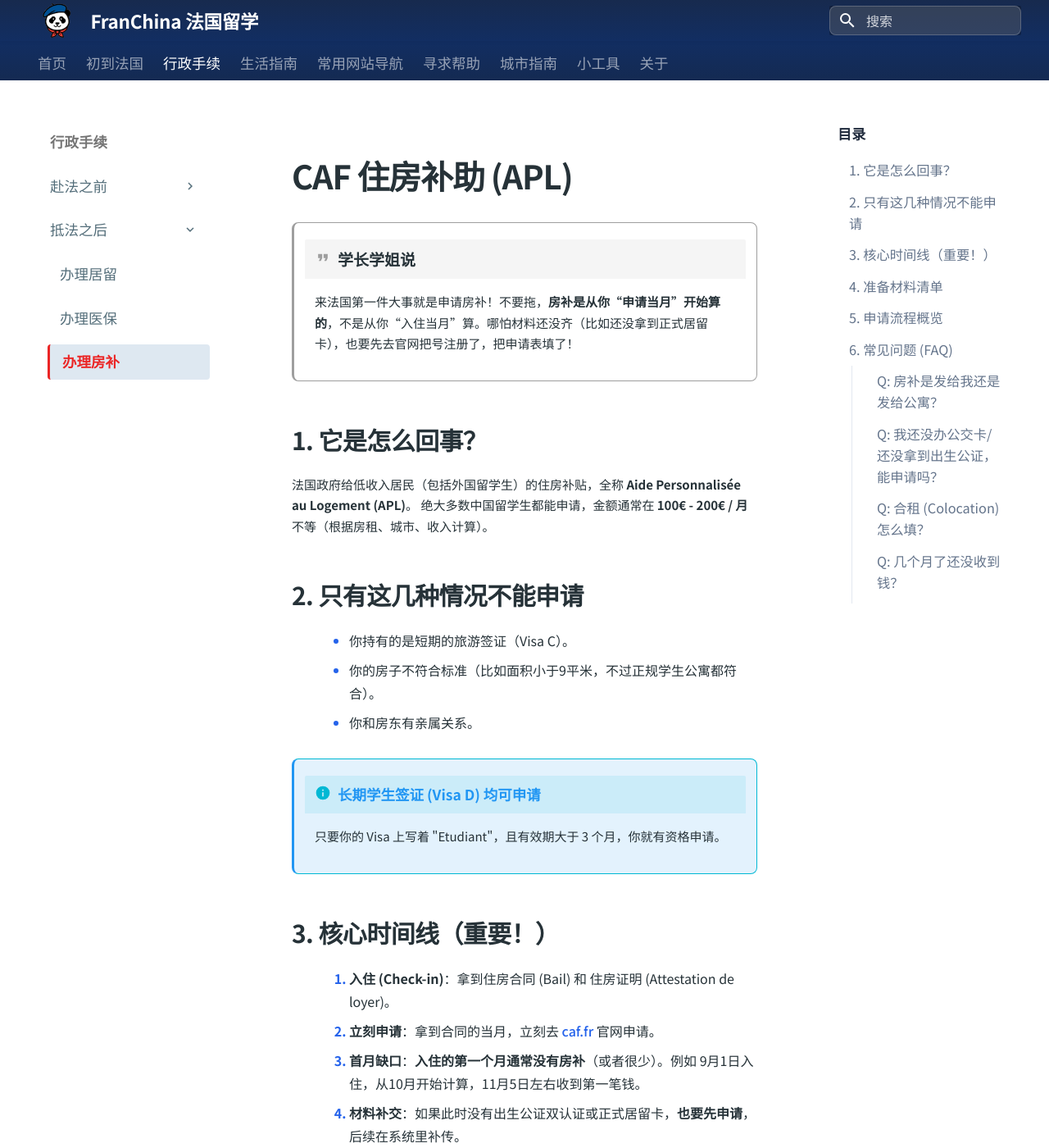
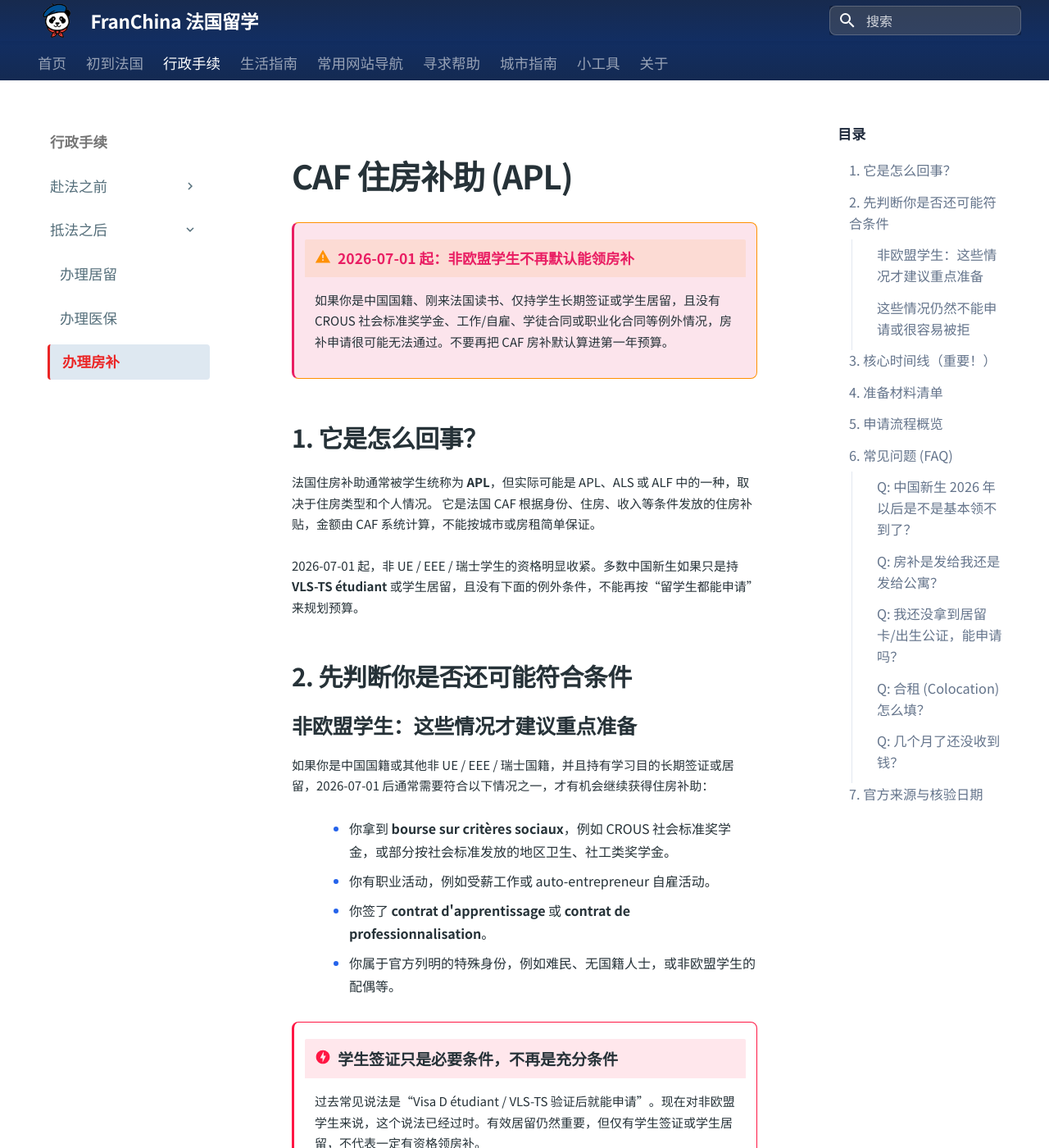
Before and after one commit to Kant-Righteous/franchina, an MkDocs documentation site: the page built from docs/pages/admin/after/caf.md, in a window 1280 px wide and 1400 px high. Shown: the whole window at 82% size. Built offline with MkDocs 1.6.1 and Material for MkDocs 9.7.7, drawn with Linux system fonts in a browser that asks for light colours; some of the changed text lies outside the part shown.

Commit message:
docs: 更新CAF申请指南，调整描述和新增资格条件

```diff
--- a/docs/pages/admin/after/caf.md
+++ b/docs/pages/admin/after/caf.md
@@ -1,36 +1,51 @@
 ---
 title: 法国房补 CAF 申请全攻略
-description: 2024 最新版法国 CAF 房屋补贴申请图文教程，涵盖必备材料与在线填表解析。
+description: 2026 最新版法国 CAF 房屋补贴申请说明，涵盖非欧盟学生新政、必备材料与在线申请要点。
 ---
 # CAF 住房补助 (APL)
 
-!!! quote "学长学姐说"
-    来法国第一件大事就是申请房补！不要拖，**房补是从你“申请当月”开始算的**，不是从你“入住当月”算。哪怕材料还没齐（比如还没拿到正式居留卡），也要先去官网把号注册了，把申请表填了！
+!!! warning "2026-07-01 起：非欧盟学生不再默认能领房补"
+    如果你是中国国籍、刚来法国读书、仅持学生长期签证或学生居留，且没有 CROUS 社会标准奖学金、工作/自雇、学徒合同或职业化合同等例外情况，房补申请很可能无法通过。不要再把 CAF 房补默认算进第一年预算。
 
 ## 1. 它是怎么回事？
-法国政府给低收入居民（包括外国留学生）的住房补贴，全称 **Aide Personnalisée au Logement (APL)**。
-绝大多数中国留学生都能申请，金额通常在 **100€ - 200€ / 月** 不等（根据房租、城市、收入计算）。
+法国住房补助通常被学生统称为 **APL**，但实际可能是 APL、ALS 或 ALF 中的一种，取决于住房类型和个人情况。
+它是法国 CAF 根据身份、住房、收入等条件发放的住房补贴，金额由 CAF 系统计算，不能按城市或房租简单保证。
 
-## 2. 只有这几种情况**不能**申请
-*   你持有的是短期的旅游签证（Visa C）。
-*   你的房子不符合标准（比如面积小于9平米，不过正规学生公寓都符合）。
-*   你和房东有亲属关系。
+2026-07-01 起，非 UE / EEE / 瑞士学生的资格明显收紧。多数中国新生如果只是持 **VLS-TS étudiant** 或学生居留，且没有下面的例外条件，不能再按“留学生都能申请”来规划预算。
 
-!!! info "长期学生签证 (Visa D) 均可申请"
-    只要你的 Visa 上写着 "Etudiant"，且有效期大于 3 个月，你就有资格申请。
+## 2. 先判断你是否还可能符合条件
+### 非欧盟学生：这些情况才建议重点准备
+如果你是中国国籍或其他非 UE / EEE / 瑞士国籍，并且持有学习目的长期签证或居留，2026-07-01 后通常需要符合以下情况之一，才有机会继续获得住房补助：
+
+*   你拿到 **bourse sur critères sociaux**，例如 CROUS 社会标准奖学金，或部分按社会标准发放的地区卫生、社工类奖学金。
+*   你有职业活动，例如受薪工作或 auto-entrepreneur 自雇活动。
+*   你签了 **contrat d'apprentissage** 或 **contrat de professionnalisation**。
+*   你属于官方列明的特殊身份，例如难民、无国籍人士，或非欧盟学生的配偶等。
+
+!!! danger "学生签证只是必要条件，不再是充分条件"
+    过去常见说法是“Visa D étudiant / VLS-TS 验证后就能申请”。现在对非欧盟学生来说，这个说法已经过时。有效居留仍然重要，但仅有学生签证或学生居留，不代表一定有资格领房补。
+
+### 这些情况仍然不能申请或很容易被拒
+*   你持有的是短期旅游签证（Visa C）。
+*   你没有有效居留，或只提交了不被 CAF 认可的居留申请提交确认。
+*   你的房子不符合标准，例如不是你的主要住所、住房不合规、没有正规租赁关系。
+*   你和房东有直系或近亲关系。
+*   你一年中实际居住法国住房的时间不足要求。
 
 ## 3. 核心时间线（重要！）
 1.  **入住 (Check-in)**：拿到住房合同 (Bail) 和 住房证明 (Attestation de loyer)。
-2.  **立刻申请**：拿到合同的当月，立刻去 [caf.fr](https://www.caf.fr) 官网申请。
-3.  **首月缺口**：**入住的第一个月通常没有房补**（或者很少）。例如 9月1日入住，从10月开始计算，11月5日左右收到第一笔钱。
-4.  **材料补交**：如果此时没有出生公证双认证或正式居留卡，**也要先申请**，后续在系统里补传。
+2.  **先做资格判断**：如果你是非欧盟新生，先确认自己是否属于上面的可申请情形。没有例外条件时，不要把“先申请占坑”等同于一定会发钱。
+3.  **符合条件再尽快申请**：房补不是自动发放，需要在 [caf.fr](https://www.caf.fr) 官网提交申请。
+4.  **首月缺口**：**入住的第一个月通常没有房补**。例如 9 月申请，权利通常从 10 月开始计算，首笔款项可能在之后发放。
+5.  **材料补交**：系统可能允许后续补材料，但缺少关键资格材料时，CAF 可以暂停、拒绝或终止权利。
 
 ## 4. 准备材料清单
 在申请过程中，你通常需要上传 PDF 扫描件：
 
 *   [x] **护照** (Passeport)
-*   [x] **签证页 + 入境章** 或 **居留卡** (Titre de séjour)
-*   [x] **出生公证双认证** (Act de naissance traducté par un traducteur assermenté)
+*   [x] **签证页 + 入境章**、**VLS-TS 验证确认** 或 **居留卡** (Titre de séjour)
+*   [x] **符合新政例外条件的证明**：例如 CROUS 奖学金通知、工作合同、工资单、auto-entrepreneur 活动证明、学徒或职业化合同等（按 CAF 要求上传）
+*   [x] **出生公证双认证** (Acte de naissance traduit par un traducteur assermenté)
     *   *这是最大的坑：国内办公证+外事认证带过来，最好再找法国宣誓翻译做一遍翻译。CAF 对此要求很严格。*
 *   [x] **银行 RIB** (Relevé d'Identité Bancaire) - 必须是法国银行账户
 *   [x] **住房合同** (Bail de location)
@@ -54,13 +69,16 @@ description: 2024 最新版法国 CAF 房屋补贴申请图文教程，涵盖必
 
 ## 6. 常见问题 (FAQ)
 
+### Q: 中国新生 2026 年以后是不是基本领不到了？
+A: 如果你只是来法国读书，持学生 VLS-TS / 学生居留，没有 CROUS 社会标准奖学金、工作/自雇、学徒或职业化合同等例外条件，确实很可能领不到。最终仍以 CAF 审核为准，但预算上应按“没有房补”准备。
+
 ### Q: 房补是发给我还是发给公寓？
 A: 可以选择。
 *   **发给自己**: 钱打入你的银行卡，你全额交房租。
 *   **发给房东 (Tiers payant)**: 钱直接给公寓，你只交（房租 - 房补）的差额。CROUS 和有些私立公寓强制这样做。
 
-### Q: 我还没办公交卡/还没拿到出生公证，能申请吗？
-A: **能！** 先填表占坑，确保申请日期（Date de demande）锁定在入住当月。材料可以后面补，但钱是从你申请那个月开始算的。
+### Q: 我还没拿到居留卡/出生公证，能申请吗？
+A: 要分情况。CAF 可能允许你先提交申请并后续补材料，但非欧盟学生现在必须同时满足新的资格条件。只有“正在补材料”不等于一定能领钱；如果缺的是关键资格材料，申请可能无法通过。
 
 ### Q: 合租 (Colocation) 怎么填？
 A: 必须如实填写 "Colocation"。
@@ -73,5 +91,12 @@ A: 正常... 法国行政效率懂的都懂。
 *   如果材料齐了显示 "En cours de traitement"，只能等。
 *   可以通过 APP 里的 "Contacter ma CAF" 写邮件催，比打电话好用。
 
+## 7. 官方来源与核验日期
+本页政策信息最后核验于 **2026-07-08**。主要参考：
+
+*   [CAF：APL - ce qui change pour certains étudiants à partir du 1er juillet 2026](https://www.caf.fr/allocataires/actualites/actualites-nationales/apl-ce-qui-change-pour-certains-etudiants-partir-du-1er-juillet-2026)
+*   [Service-Public：学生是否可以获得住房补助](https://www.service-public.gouv.fr/particuliers/vosdroits/F1563)
+*   [CAF：住房补助一般条件](https://www.caf.fr/allocataires/aides-et-demarches/thematique-libre/conditions-generales)
+
 ---
-*注：具体金额计算以 CAF 官方审核为准，以上经验适用于全法大多数情况。*
+*注：具体资格和金额以 CAF 官方审核为准。涉及身份、奖学金、工作状态和居留文件时，不要把个人经验当成普遍规则。*
```
Also changed, not shown: 1 other file.
